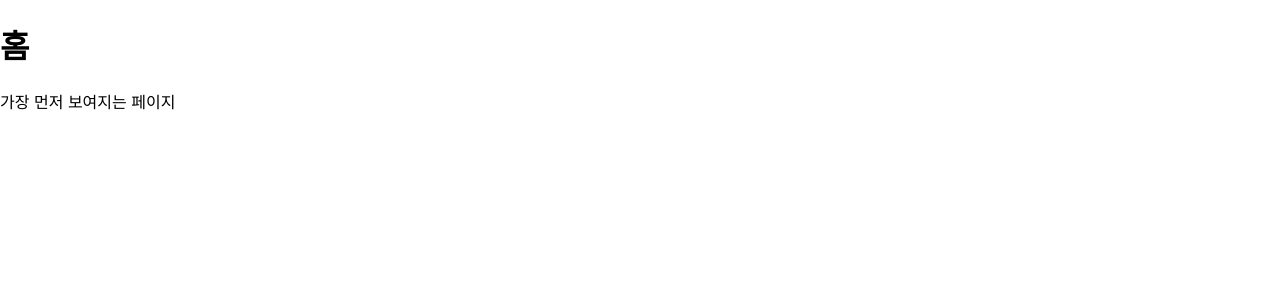
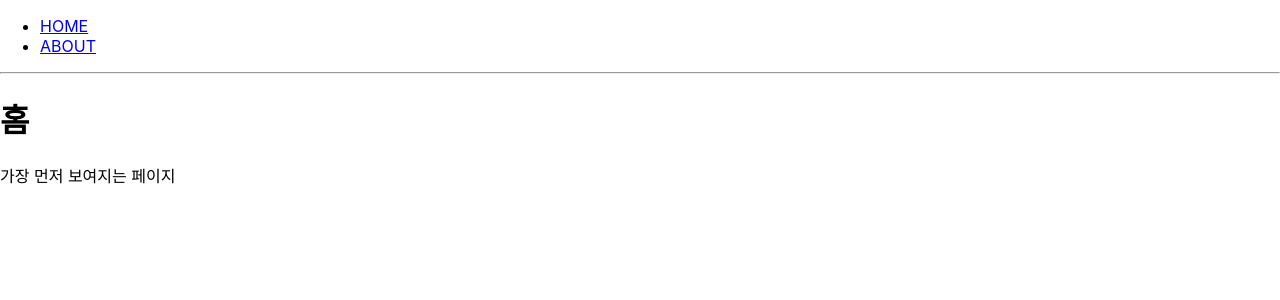
Before and after one commit to teamfroots/react-study, a React (Create React App) app in the folder 13/: page / in a window 1280 px wide. Shown: the top 300 px of the page. Built offline with nearby package versions, Linux system fonts and the light colour scheme.

Commit message:
Link 컴포넌트를 사용하여 다른 주소로 이동하기

```diff
--- a/13/src/App.js
+++ b/13/src/App.js
@@ -1,11 +1,20 @@
 import React from "react";
-import { Route } from "react-router-dom";
+import { Route, Link } from "react-router-dom";
 import About from "./about";
 import Home from "./home";
 
 const App = () => {
   return (
     <div>
+      <ul>
+        <li>
+          <Link to="/">HOME</Link>
+        </li>
+        <li>
+          <Link to="/About">ABOUT</Link>
+        </li>
+      </ul>
+      <hr />
       <Route path="/" component={Home} exact={true} />
       <Route path="/about" component={About} />
     </div>
```
